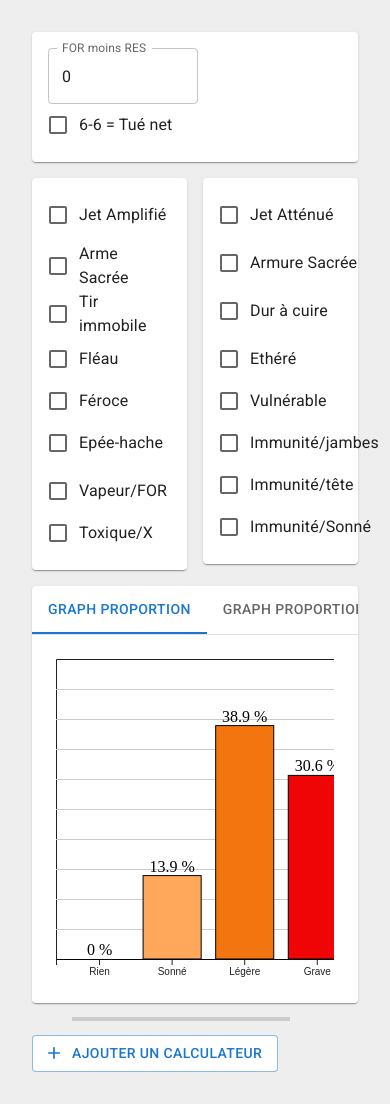
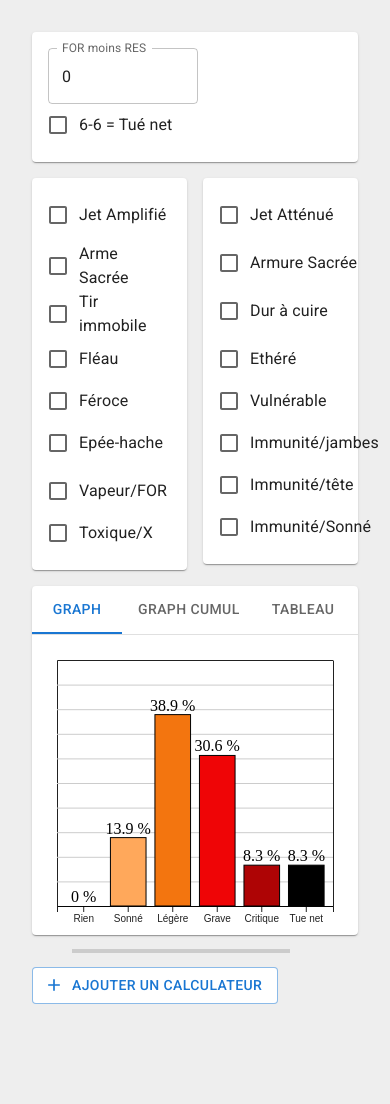
Before and after one commit to SebDelile/cdrf-wounds, a Next.js app: page / in a window 390 px wide. After the commit the page ends 1036 px from the top, so only its background shows below. Built offline with nearby package versions, Linux system fonts and the light colour scheme.

Commit message:
add bargraph responsiveness

```diff
--- a/src/components/BarChart.tsx
+++ b/src/components/BarChart.tsx
@@ -3,14 +3,15 @@ import * as d3 from 'd3';
 import { outputsType, initialOutputs } from '@/constants/outputs';
 import { woundResultsLabels } from '@/constants/woundResults';
 import { usePrevious } from '@/utils/usePrevious';
+import { Box } from '@mui/material';
+import useResize from '@/utils/useResize';
 
 type propTypes = {
   data: outputsType;
   hideFirstValue?: boolean;
 };
 
-const CHART_HEIGHT = 300;
-const CHART_WIDTH = 450;
+const CHART_MARGIN = 25;
 
 const BAR_COLORS = [
   '#F5C5C5',
@@ -22,12 +23,19 @@ const BAR_COLORS = [
 ];
 
 export default function BarChart({ data, hideFirstValue = false }: propTypes) {
+  const container = useRef(null);
   const svgNode = useRef(null);
   const previousData = usePrevious(data, initialOutputs);
 
+  const [containerWidth, containerHeight] = useResize(container);
+
   // build the chart
   useEffect(() => {
-    if (svgNode.current) {
+    if (
+      svgNode.current &&
+      containerWidth > 2 * CHART_MARGIN &&
+      containerHeight > 2 * CHART_MARGIN
+    ) {
       // format the data
       const chartData = data.map((value, i) => ({
         label: `${woundResultsLabels[i]}${
@@ -48,12 +56,12 @@ export default function BarChart({ data, hideFirstValue = false }: propTypes) {
       // make the X axis
       const x = d3
         .scaleBand()
-        .range([0, CHART_WIDTH])
+        .range([CHART_MARGIN, containerWidth - CHART_MARGIN])
         .domain(chartData.map(({ label }) => label))
         .padding(0.2);
       svg
         .append('g')
-        .attr('transform', `translate(0,${CHART_HEIGHT})`)
+        .attr('transform', `translate(0,${containerHeight - CHART_MARGIN})`)
         .call(d3.axisBottom(x));
 
       // make the Y axis
@@ -65,7 +73,7 @@ export default function BarChart({ data, hideFirstValue = false }: propTypes) {
       const y = d3
         .scaleLinear()
         .domain([0, yAxisUpperLimit])
-        .range([CHART_HEIGHT, 0]);
+        .range([containerHeight - CHART_MARGIN, CHART_MARGIN]);
       // prevYAxis is used for the animation
       const previousYAxisUpperLimit =
         Math.ceil(
@@ -76,13 +84,24 @@ export default function BarChart({ data, hideFirstValue = false }: propTypes) {
       const prevY = d3
         .scaleLinear()
         .domain([0, previousYAxisUpperLimit])
-        .range([CHART_HEIGHT, 0]);
+        .range([containerHeight - CHART_MARGIN, CHART_MARGIN]);
       svg
         .append('g')
         .attr('id', 'yaxis')
-        .call(d3.axisLeft(prevY).tickSize(-CHART_WIDTH))
+        .attr('transform', `translate(${CHART_MARGIN},0)`)
+        .call(
+          d3
+            .axisLeft(prevY)
+            .tickFormat(() => '')
+            .tickSize(-(containerWidth - 2 * CHART_MARGIN))
+        )
         .transition(chartTransition)
-        .call(d3.axisLeft(y).tickSize(-CHART_WIDTH))
+        .call(
+          d3
+            .axisLeft(y)
+            .tickFormat(() => '')
+            .tickSize(-(containerWidth - 2 * CHART_MARGIN))
+        )
         .selectAll('.tick line')
         .attr('stroke', '#CCC')
         .attr('stroke-width', 1)
@@ -93,7 +112,7 @@ export default function BarChart({ data, hideFirstValue = false }: propTypes) {
       svg
         .append('g')
         .call(d3.axisRight(y).tickValues([]).tickSize(0))
-        .attr('transform', `translate(${CHART_WIDTH},0)`);
+        .attr('transform', `translate(${containerWidth - CHART_MARGIN},0)`);
 
       // pop the rect in the charts
       svg
@@ -108,10 +127,10 @@ export default function BarChart({ data, hideFirstValue = false }: propTypes) {
         .attr('x', (d) => x(d.label)!)
         .attr('width', x.bandwidth())
         .attr('y', (d) => y(d.prevValue))
-        .attr('height', (d) => CHART_HEIGHT - y(d.prevValue))
+        .attr('height', (d) => containerHeight - CHART_MARGIN - y(d.prevValue))
         .transition(chartTransition)
         .attr('y', (d) => y(d.value))
-        .attr('height', (d) => CHART_HEIGHT - y(d.value));
+        .attr('height', (d) => containerHeight - CHART_MARGIN - y(d.value));
 
       // add labels to the rect
       svg
@@ -134,9 +153,19 @@ export default function BarChart({ data, hideFirstValue = false }: propTypes) {
         svg.selectAll('*').remove();
       };
     }
-  }, [data, previousData, hideFirstValue]);
+  }, [data, previousData, hideFirstValue, containerWidth, containerHeight]);
 
   return (
-    <svg ref={svgNode} width={CHART_WIDTH + 20} height={CHART_HEIGHT + 20} />
+    <Box
+      ref={container}
+      sx={{
+        flexGrow: 1,
+        flexShrink: 1,
+        overflow: 'hidden',
+        height: { xs: '300px', md: 'unset' },
+      }}
+    >
+      <svg ref={svgNode} width={containerWidth} height={containerHeight} />
+    </Box>
   );
 }
--- a/src/components/WoundCalculator.tsx
+++ b/src/components/WoundCalculator.tsx
@@ -52,9 +52,9 @@ export default function WoundCalculator({ id, removeCalculator }: propTypes) {
       }}
       alignItems="stretch"
     >
-      <Grid item xs={12} md={6} spacing={0}>
+      <Grid item xs={12} md={6}>
         <Grid container spacing={2}>
-          <Grid item xs={12} spacing={0}>
+          <Grid item xs={12}>
             <InputsGroup
               groupDetails={[
                 {
@@ -74,7 +74,7 @@ export default function WoundCalculator({ id, removeCalculator }: propTypes) {
               row={true}
             />
           </Grid>
-          <Grid item xs={6} spacing={0}>
+          <Grid item xs={6}>
             <InputsGroup
               groupDetails={[
                 {
@@ -201,36 +201,46 @@ export default function WoundCalculator({ id, removeCalculator }: propTypes) {
         </Grid>
       </Grid>
       <Grid item xs={12} md={6}>
-        <Paper sx={{ height: '100%' }}>
-          <Box sx={{ borderBottom: 1, borderColor: 'divider' }}>
+        <Paper
+          sx={{ height: '100%', display: 'flex', flexDirection: 'column' }}
+        >
+          <Box sx={{ borderBottom: 1, borderColor: 'divider', flexGrow: 0 }}>
             <Tabs
               value={currentTab}
               onChange={(_, newValue) => setCurrentTab(newValue)}
             >
-              <Tab label="Graph proportion" />
-              <Tab label="Graph proportion cumulée" />
+              <Tab label="Graph" />
+              <Tab label="Graph cumul" />
               <Tab label="Tableau" />
             </Tabs>
           </Box>
           {[
-            <Box
-              sx={{ p: 3, display: 'flex', justifyContent: 'center' }}
+            <BarChart
               key={0}
-            >
-              <BarChart data={getFormattedOutputsAsPercentage(outputs)} />
-            </Box>,
-            <Box
-              sx={{ p: 3, display: 'flex', justifyContent: 'center' }}
-              key={0}
-            >
-              <BarChart
-                data={getFormattedOutputsAsCumulativePercentage(outputs)}
-                hideFirstValue={true}
-              />
-            </Box>,
+              data={getFormattedOutputsAsPercentage(outputs)}
+            />,
+
+            <BarChart
+              key={1}
+              data={getFormattedOutputsAsCumulativePercentage(outputs)}
+              hideFirstValue={true}
+            />,
             <OutputsTable key={2} outputs={outputs} />,
           ].map((child, index) => (
-            <div key={index} role="tabpanel" hidden={currentTab !== index}>
+            <div
+              key={index}
+              role="tabpanel"
+              {...(currentTab !== index
+                ? { hidden: true }
+                : {
+                    style: {
+                      display: 'flex',
+                      justifyContent: 'center',
+                      alignItems: 'stretch',
+                      flexGrow: 1,
+                    },
+                  })}
+            >
               {currentTab === index ? child : null}
             </div>
           ))}
--- /dev/null
+++ b/src/utils/useResize.ts
@@ -0,0 +1,44 @@
+import { useEffect, useRef, useState } from 'react';
+
+// resize observer with a throttle option to reduce the number of call
+const useResize = (containerRef: React.RefObject<Element>, delay = 100) => {
+  const resizeTimeoutRef = useRef<number | null>(null);
+  const previousCallRef = useRef<number | null>(null);
+  const [size, setSize] = useState<number[]>([0, 0]);
+
+  const resize = (entries: ResizeObserverEntry[]) => {
+    for (let entry of entries) {
+      const { width, height } = entry.contentRect;
+      setSize([width, height - 4]);
+      previousCallRef.current = Date.now();
+    }
+  };
+
+  useEffect(() => {
+    const resizeObserver = new ResizeObserver(
+      (entries: ResizeObserverEntry[]): void => {
+        const deltaPreviousCall = Date.now() - (previousCallRef.current || 0);
+
+        if (deltaPreviousCall > delay) {
+          resize(entries);
+        } else {
+          clearTimeout(resizeTimeoutRef.current!);
+          resizeTimeoutRef.current = window.setTimeout(() => {
+            resize(entries);
+          }, Math.max(0, delay - deltaPreviousCall));
+        }
+      }
+    );
+
+    containerRef.current && resizeObserver.observe(containerRef.current);
+
+    return () => {
+      resizeTimeoutRef.current && clearTimeout(resizeTimeoutRef.current);
+      resizeObserver.disconnect();
+    };
+  }, [containerRef, delay]);
+
+  return size;
+};
+
+export default useResize;
```
